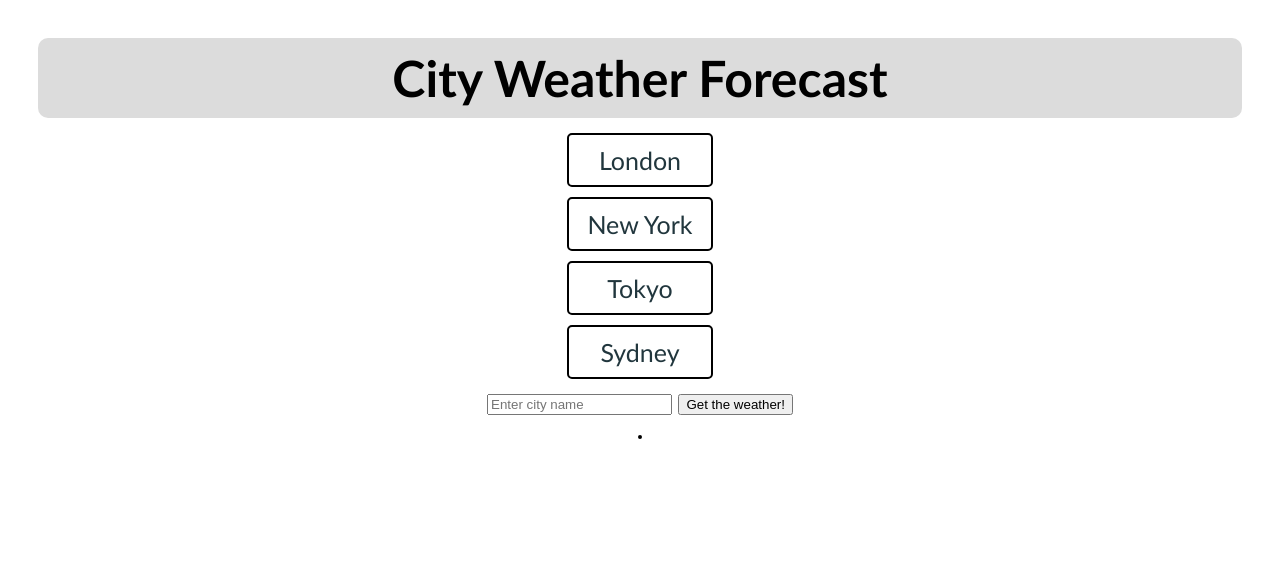
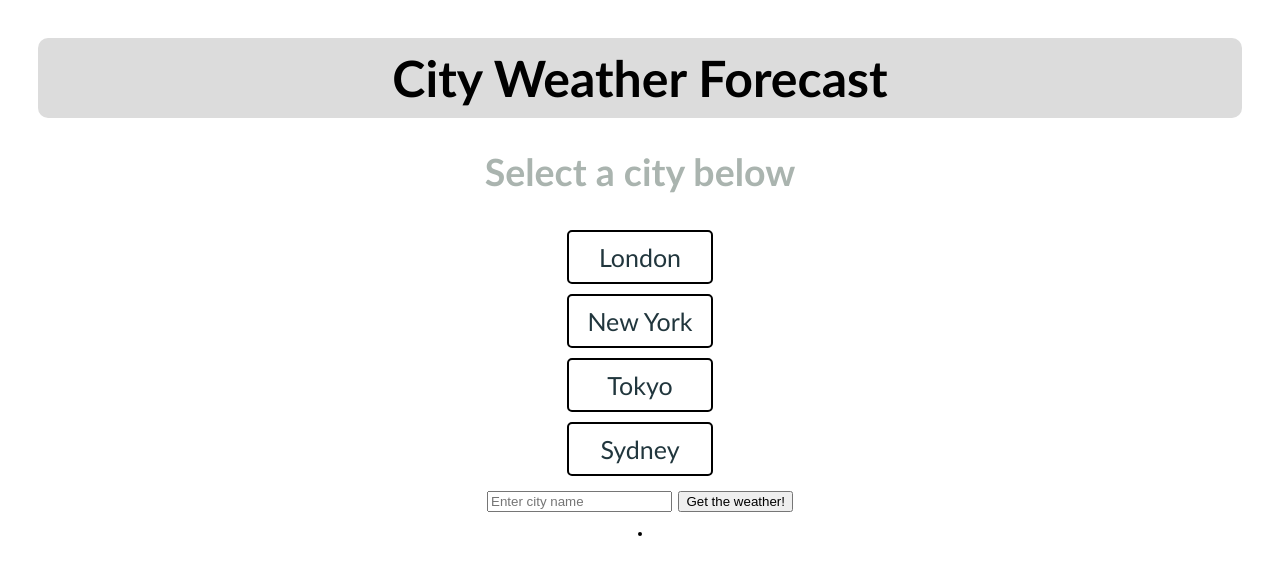
Before and after one commit to Isma-Akin/weather_dashboard, a website: page public/index.html in a window 1280 px wide. Drawn offline with Linux system fonts and the light colour scheme.

Commit message:
refactor(index.html | index.css): add a h2 for selecting a city | add corresponding css color attribute for h2

```diff
--- a/public/index.css
+++ b/public/index.css
@@ -11,6 +11,10 @@ h1 {
     border-radius: 10px;
     padding: 10px;
     margin: 10px;
+}
+
+h2 {
+    color: rgb(170, 180, 175);
 }
 /*The element that controls the actual column's attributes*/
 .clickable-text-column{
--- a/public/index.html
+++ b/public/index.html
@@ -8,6 +8,7 @@
 </head>
 <body>
 <h1>City Weather Forecast</h1>
+<h2>Select a city below</h2>
 <div class="clickable-text-column">
     <a href="#" class="clickable-text" onclick="getWeatherClick('London')">London</a>
     <a href="#" class="clickable-text" onclick="getWeatherClick('New York')">New York</a>
```
